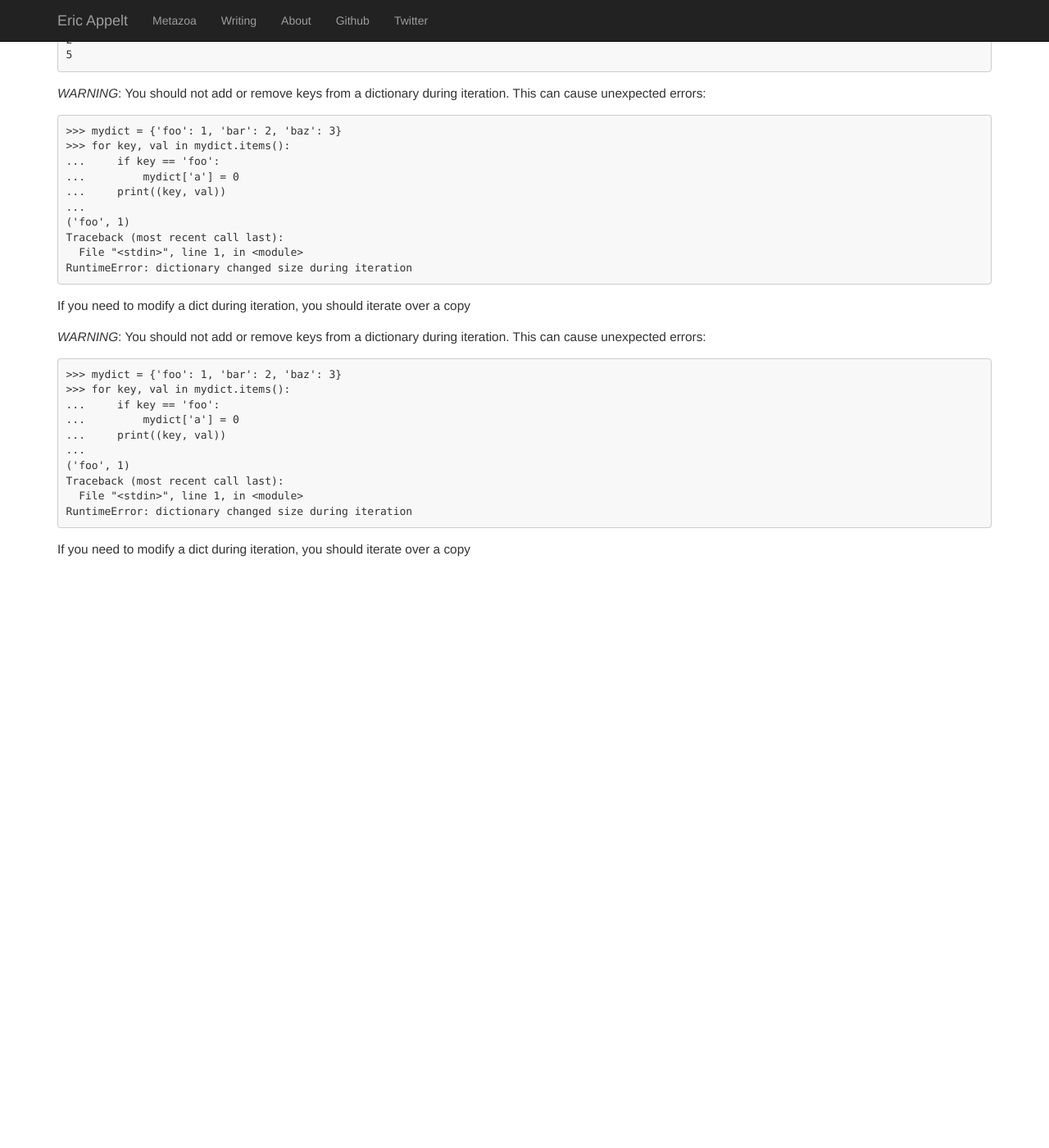
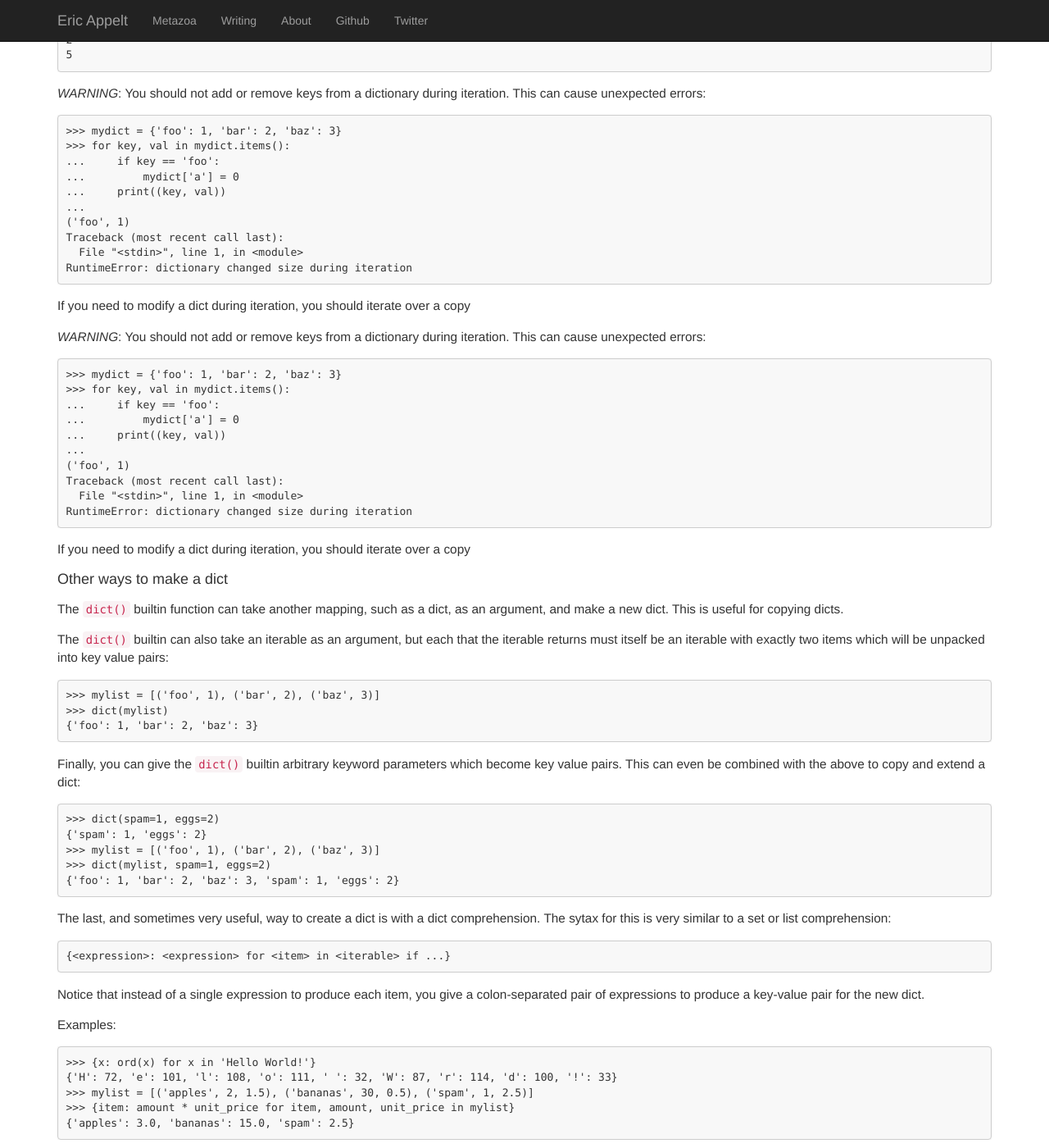
Before and after one commit to appeltel/website-ericappelt, a Jekyll site: the page built from pythonclass/session4.md, in a window 1280 px wide and 1400 px high, scrolled down 4564 px. Shown: the whole window at 82% size. Built offline with Jekyll 4.4.1, drawn with Linux system fonts in a browser that asks for light colours; nearby versions of some CDN libraries; before the commit the page ends 5261 px from its top, so only the background shows below that.

Commit message:
Finish session 4 notes

````diff
--- a/pythonclass/session4.md
+++ b/pythonclass/session4.md
@@ -306,3 +306,52 @@ RuntimeError: dictionary changed size during iteration
 
 If you need to modify a dict during iteration, you should iterate over
 a copy
+
+#### Other ways to make a dict
+
+The `dict()` builtin function can take another mapping, such as a dict,
+as an argument, and make a new dict. This is useful for copying dicts.
+
+The `dict()` builtin can also take an iterable as an argument, but each
+that the iterable returns must itself be an iterable with exactly two items
+which will be unpacked into key value pairs:
+
+```
+>>> mylist = [('foo', 1), ('bar', 2), ('baz', 3)]
+>>> dict(mylist)
+{'foo': 1, 'bar': 2, 'baz': 3}
+```
+
+Finally, you can give the `dict()` builtin arbitrary keyword parameters
+which become key value pairs. This can even be combined with the above to
+copy and extend a dict:
+
+```
+>>> dict(spam=1, eggs=2)
+{'spam': 1, 'eggs': 2}
+>>> mylist = [('foo', 1), ('bar', 2), ('baz', 3)]
+>>> dict(mylist, spam=1, eggs=2)
+{'foo': 1, 'bar': 2, 'baz': 3, 'spam': 1, 'eggs': 2}
+```
+
+The last, and sometimes very useful, way to create a dict is with a
+dict comprehension. The sytax for this is very similar to a set or list
+comprehension:
+
+```
+{<expression>: <expression> for <item> in <iterable> if ...}
+```
+
+Notice that instead of a single expression to produce each item, you give
+a colon-separated pair of expressions to produce a key-value pair for the
+new dict.
+
+Examples:
+
+```
+>>> {x: ord(x) for x in 'Hello World!'}
+{'H': 72, 'e': 101, 'l': 108, 'o': 111, ' ': 32, 'W': 87, 'r': 114, 'd': 100, '!': 33}
+>>> mylist = [('apples', 2, 1.5), ('bananas', 30, 0.5), ('spam', 1, 2.5)]
+>>> {item: amount * unit_price for item, amount, unit_price in mylist}
+{'apples': 3.0, 'bananas': 15.0, 'spam': 2.5}
+```
````
